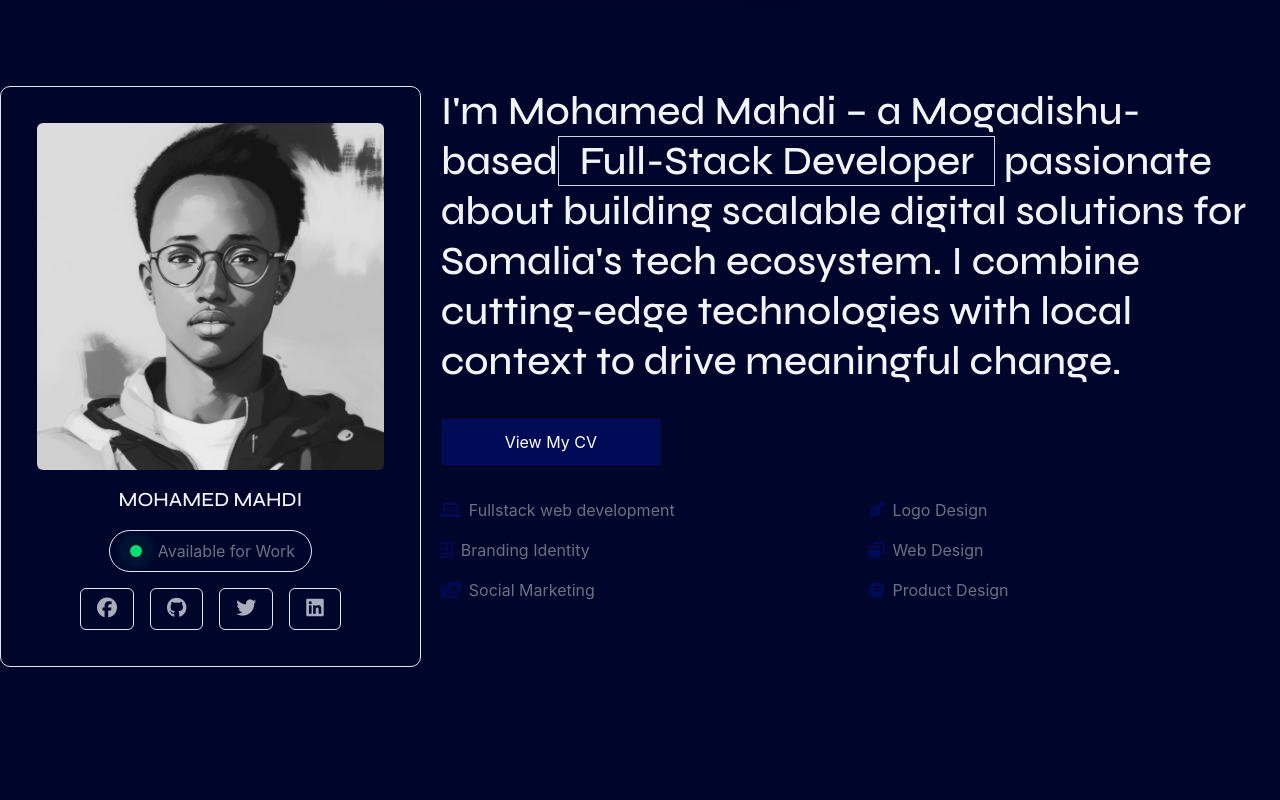
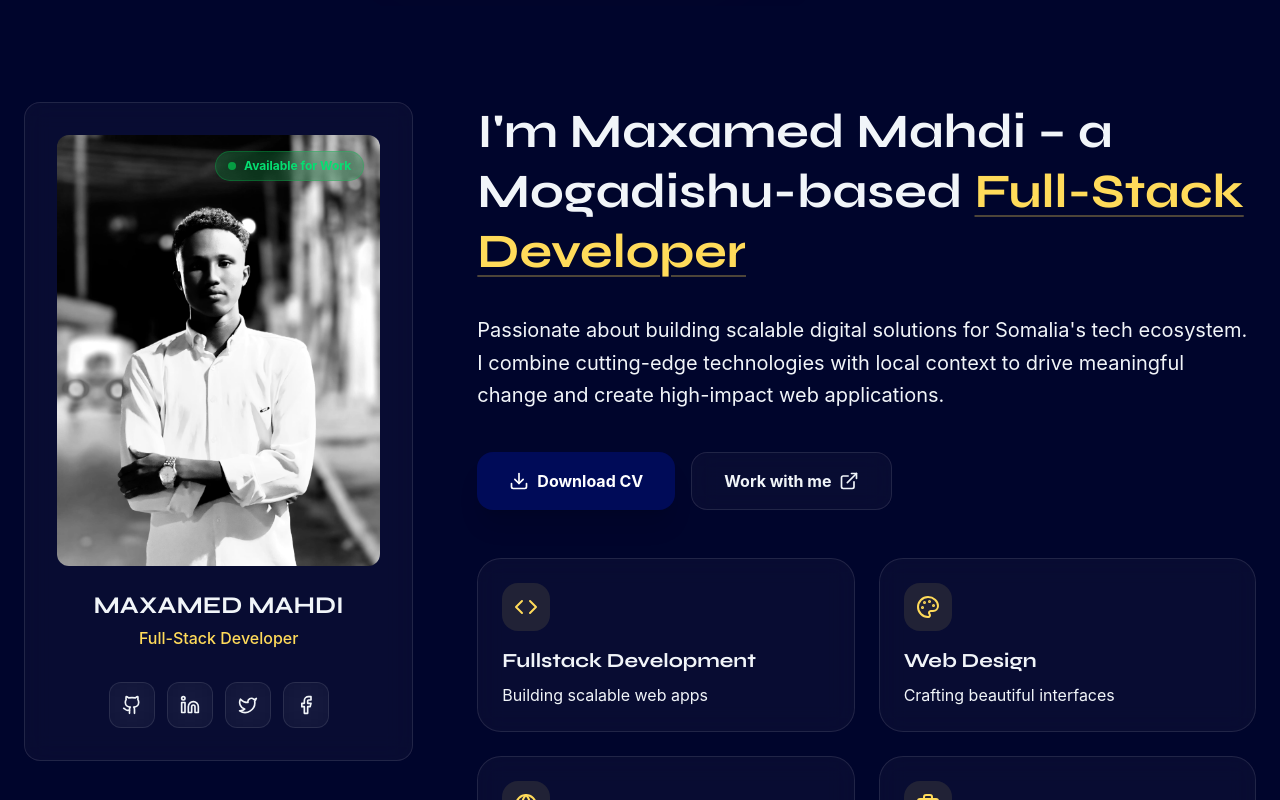
Before and after one commit to Maxamed459/My-Portfolio, a React (Vite) app: page / in a window 1280 px wide. Shown: the part 720-1520 px from the top of the page. Built offline with nearby package versions, Linux system fonts and the light colour scheme.

Commit message:
updated the about ui

```diff
--- a/src/components/About.jsx
+++ b/src/components/About.jsx
@@ -1,100 +1,124 @@
-import React from "react";
-import Me from "../assets/me.jpg";
+import { motion } from "framer-motion";
+import { Github, Linkedin, Twitter, Facebook, ExternalLink, Download, Code, Palette, Briefcase, Globe } from "lucide-react";
+import Me from "../assets/me.jpeg";
 
-const Home = () => {
+const About = () => {
+  const socialLinks = [
+    { icon: Github, href: "https://github.com/Maxamed459", label: "GitHub" },
+    { icon: Linkedin, href: "https://www.linkedin.com/in/maxamed-mahdi-126a702aa/", label: "LinkedIn" },
+    { icon: Twitter, href: "https://x.com/wll__moh4", label: "Twitter" },
+    { icon: Facebook, href: "https://www.facebook.com/wll.moh4", label: "Facebook" },
+  ];
+
+  const services = [
+    { icon: Code, title: "Fullstack Development", desc: "Building scalable web apps" },
+    { icon: Palette, title: "Web Design", desc: "Crafting beautiful interfaces" },
+    { icon: Globe, title: "Mobile App", desc: "Building mobile applications" },
+    { icon: Briefcase, title: "Product Design", desc: "End-to-end product strategy" },
+  ];
+
   return (
-    <div
-      id="about"
-      className="flex flex-col lg:flex-row justify-center py-20 gap-5 container mx-auto"
+    <section id="about" className="py-24 relative overflow-hidden">
+      <div className="container mx-auto px-6">
+        <div className="flex flex-col lg:flex-row gap-16 items-start">
+
+          {/* Left Side: Profile Card */}
+          <motion.div
+            initial={{ opacity: 0, scale: 0.9 }}
+            whileInView={{ opacity: 1, scale: 1 }}
+            viewport={{ once: true }}
+            className="lg:w-1/3 w-full"
           >
-      <div className="max-w-[90%] mx-auto lg:w-1/3 flex flex-col items-center rounded-[10px] p-9 border-[1px] border-slate-200">
-        <img src={Me} className="w-full rounded-md" alt="my image" />
-        <div className="mt-4 space-y-1 text-center">
-          <h3 className="font-sync text-xl uppercase font-[500]">
-            Mohamed Mahdi
-          </h3>
-          <button className="border-1 border-slate-200 px-4 py-2 mt-4 text-gray-500 rounded-full flex items-center gap-3 p-3 cursor-pointer hover:scale-105 transition-all duration-400">
-            <div className="relative flex items-center justify-center h-5 w-5 rounded-full">
-              <span className="rounded-full h-3 w-3 bg-green-400"></span>
-              <span className="animate-ping absolute rounded-full h-4 w-4 bg-green-400"></span>
-              <span className="animate-ping absolute rounded-full h-full w-full bg-green-400"></span>
-            </div>
-            <p>Available for Work</p>
-          </button>
-        </div>
-        <div className="flex items-center space-x-4">
-          <button className="border-1 border-slate-200 rounded-md px-4 py-2 mt-4 group">
-            <a href="https://www.facebook.com/wll.moh4">
-              <i className="fa-brands fa-facebook text-xl opacity-70 group-hover:opacity-100 transition duration-300"></i>
-            </a>
-          </button>
-          <button className="border-1 border-slate-200 rounded-md px-4 py-2 mt-4 group">
-            <a href="https://github.com/Maxamed459">
-              <i className="fa-brands fa-github text-xl opacity-70 group-hover:opacity-100 transition duration-300"></i>
-            </a>
-          </button>
-          <button className="border-1 border-slate-200 rounded-md px-4 py-2 mt-4 group">
-            <a href="https://x.com/wll__moh4">
-              <i className="fa-brands fa-twitter text-xl opacity-70 group-hover:opacity-100 transition duration-300"></i>
-            </a>
-          </button>
-          <button className="border-1 border-slate-200 rounded-md px-4 py-2 mt-4 group">
-            <a href="https://www.linkedin.com/in/maxamed-mahdi-126a702aa/">
-              <i className="fa-brands fa-linkedin text-xl opacity-70 group-hover:opacity-100 transition duration-300"></i>
-            </a>
-          </button>
+            <div className="glass p-8 rounded-2xl relative group border-accent/20">
+              <div className="relative overflow-hidden rounded-xl mb-6">
+                <img src={Me} className="w-full grayscale group-hover:grayscale-0 transition-all duration-700 hover:scale-105" alt="Maxamed Mahdi" />
+                <div className="absolute top-4 right-4">
+                  <span className="flex items-center gap-2 bg-green-500/20 backdrop-blur-md text-green-400 text-xs font-bold px-3 py-1.5 rounded-full border border-green-500/30">
+                    <span className="w-2 h-2 bg-green-500 rounded-full animate-pulse"></span>
+                    Available for Work
+                  </span>
                 </div>
               </div>
-      <div className="max-w-[90%] mx-auto lg:w-2/3 flex flex-col mt-8 lg:mt-0">
-        <h2 className="text-3xl leading-[50px] lg:leading-[50px] lg:text-[40px] font-medium font-sync lg:mt-0">
-          I'm Mohamed Mahdi – a Mogadishu-based
-          <span className="border-1 border-slate-300 px-[20px] ">
-            Full-Stack Developer
-          </span>{" "}
-          passionate about building scalable digital solutions for Somalia's
-          tech ecosystem. I combine cutting-edge technologies with local context
-          to drive meaningful change.
-        </h2>
-        <button className="w-[220px] px-6 py-3 text-center bg-[#000b58] text-white ring-1 ring-black hover:bg-transparent hover:text-black duration-500 mt-8">
+
+              <div className="text-center mb-8">
+                <h3 className="text-2xl font-sync font-bold mb-1">MAXAMED MAHDI</h3>
+                <p className="text-accent font-medium">Full-Stack Developer</p>
+              </div>
+
+              <div className="flex justify-center gap-3">
+                {socialLinks.map((social, i) => (
                   <a
-            href="/Maxamed_Mahdi_CV.pdf"
-            target="_blank"
-            rel="noopener noreferrer"
+                    key={i}
+                    href={social.href}
+                    className="p-3 glass rounded-xl hover:bg-accent hover:text-primary transition-all group"
+                    aria-label={social.label}
                   >
-            View My CV
+                    <social.icon size={20} className="group-hover:scale-110 transition-transform" />
                   </a>
-        </button>
-        <div className="grid grid-cols-2 gap-4 mt-8">
-          <p className="flex items-center gap-2 text-gray-500">
-            <i className="fa-solid fa-laptop-code text-[#000b58]"></i>
-            Fullstack web development
-          </p>
-          <p className="flex items-center gap-2 text-gray-500">
-            <span>
-              <i className="fa-solid fa-pen-nib text-[#000b58]"></i>
-            </span>
-            Logo Design
-          </p>
-          <p className="flex items-center gap-2 text-gray-500">
-            <i className="fa-regular fa-id-badge text-[#000b58]"></i>
-            Branding Identity
-          </p>
-          <p className="flex items-center gap-2 text-gray-500">
-            <i className="fa-solid fa-window-restore text-[#000b58]"></i>
-            Web Design
-          </p>
-          <p className="flex items-center gap-2 text-gray-500">
-            <i className="fa-solid fa-photo-film text-[#000b58]"></i>
-            Social Marketing
-          </p>
-          <p className="flex items-center gap-2 text-gray-500">
-            <i className="fa-brands fa-product-hunt text-[#000b58]"></i>
-            Product Design
-          </p>
+                ))}
               </div>
             </div>
+          </motion.div>
+
+          {/* Right Side: Content */}
+          <div className="lg:w-2/3 w-full">
+            <motion.div
+              initial={{ opacity: 0, y: 30 }}
+              whileInView={{ opacity: 1, y: 0 }}
+              viewport={{ once: true }}
+            >
+              <h2 className="text-4xl lg:text-5xl font-sync font-bold leading-tight mb-8">
+                I'm Maxamed Mahdi – a Mogadishu-based
+                <span className="text-accent underline decoration-accent/30 underline-offset-8 decoration-2 ml-3">Full-Stack Developer</span>
+              </h2>
+
+              <p className="text-xl text-text-color/70 mb-10 leading-relaxed">
+                Passionate about building scalable digital solutions for Somalia's tech ecosystem.
+                I combine cutting-edge technologies with local context to drive meaningful change
+                and create high-impact web applications.
+              </p>
+
+              <div className="flex flex-wrap gap-4 mb-12">
+                <a
+                  href="/Maxamed Mahdi.pdf"
+                  target="_blank"
+                  className="px-8 py-4 bg-primary dark:bg-accent text-white dark:text-primary font-bold rounded-2xl flex items-center gap-2 hover:scale-105 transition-transform shadow-xl"
+                >
+                  <Download size={20} /> Download CV
+                </a>
+                <a
+                  href="#contact"
+                  className="px-8 py-4 glass text-text-color font-bold rounded-2xl flex items-center gap-2 hover:bg-accent hover:text-primary transition-all"
+                >
+                  Work with me <ExternalLink size={20} />
+                </a>
               </div>
+
+              <div className="grid grid-cols-1 md:grid-cols-2 gap-6">
+                {services.map((service, i) => (
+                  <motion.div
+                    key={i}
+                    initial={{ opacity: 0, y: 20 }}
+                    whileInView={{ opacity: 1, y: 0 }}
+                    viewport={{ once: true }}
+                    transition={{ delay: i * 0.1 }}
+                    className="p-6 glass rounded-3xl hover:border-accent/40 transition-colors group"
+                  >
+                    <div className="w-12 h-12 bg-accent/10 rounded-2xl flex items-center justify-center mb-4 group-hover:bg-accent/20 transition-colors">
+                      <service.icon size={24} className="text-accent" />
+                    </div>
+                    <h4 className="text-xl font-bold mb-2">{service.title}</h4>
+                    <p className="text-text-color/60">{service.desc}</p>
+                  </motion.div>
+                ))}
+              </div>
+            </motion.div>
+          </div>
+
+        </div>
+      </div>
+    </section>
   );
 };
 
-export default Home;
+export default About;
```
Lines whose indentation alone changed are shown as unchanged.
